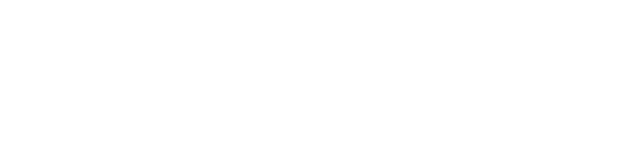
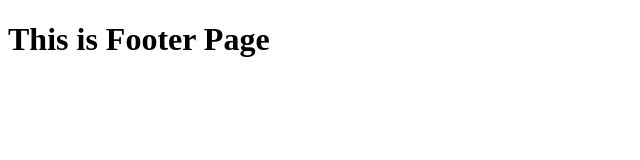
Before and after one commit to VijayKrishnaY07/repotest, a plain HTML site: page footer.html in a window 1280 px wide. Shown: the whole page, without its empty margins (0-640 px from the left). Drawn offline with Linux system fonts and the light colour scheme.

Commit message:
modified content in footer.html

```diff
--- a/footer.html
+++ b/footer.html
@@ -5,5 +5,7 @@
     <meta name="viewport" content="width=device-width, initial-scale=1.0" />
     <title>Document</title>
   </head>
-  <body></body>
+  <body>
+    <h1>This is Footer Page</h1>
+  </body>
 </html>
```
